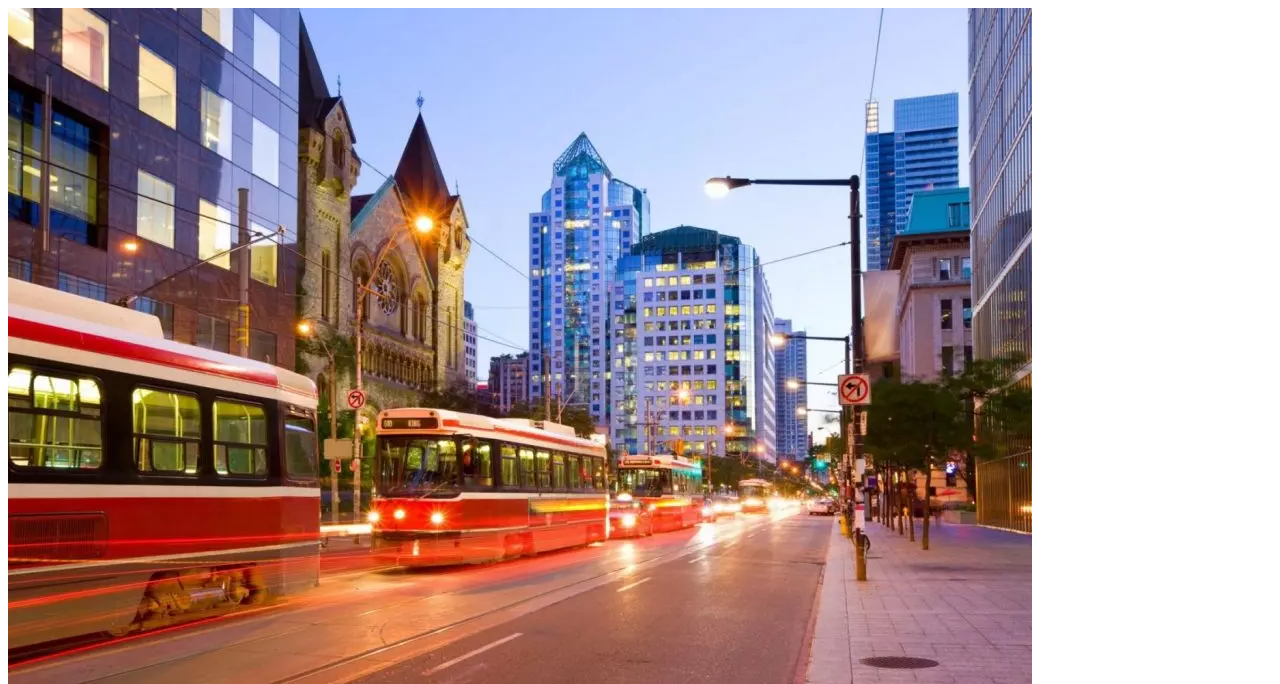
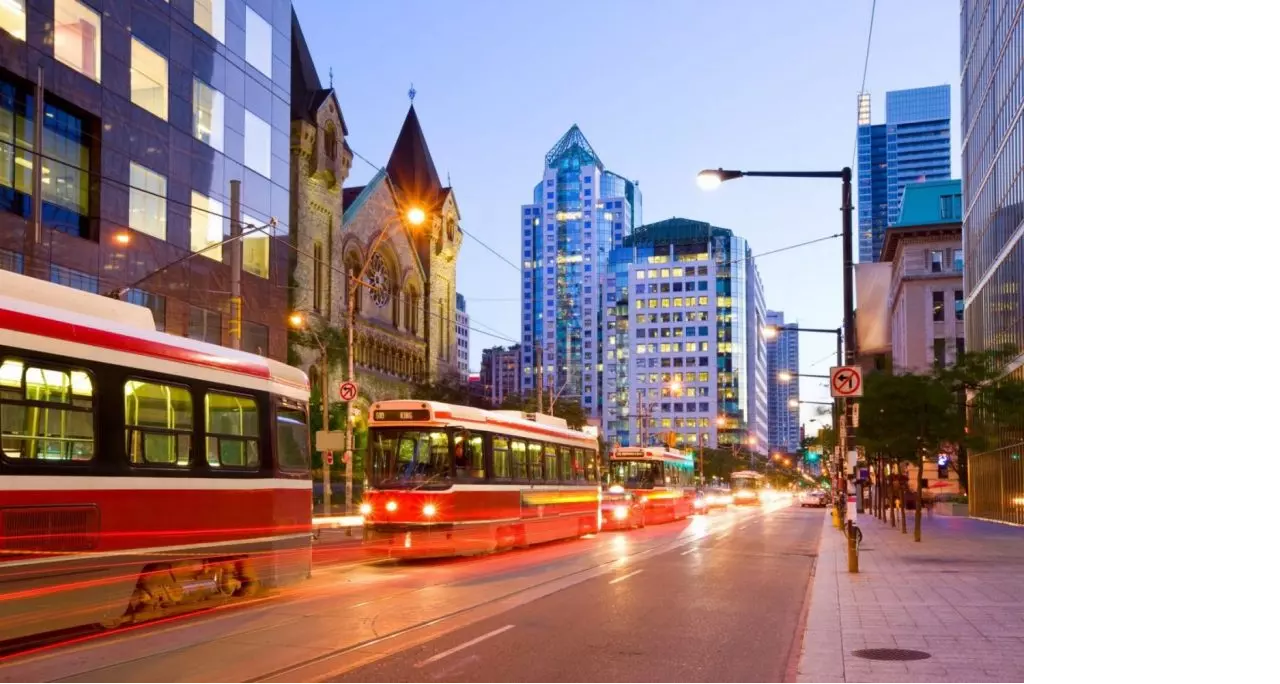
Before and after one commit to rohlacanna/25sites25days, a plain HTML site: page 90sites-challenge/03-carroseldeimagens/index.html in a window 1280 px wide. Shown: the top 684 px of the page. Drawn offline with Linux system fonts and the light colour scheme.

Commit message:
reset css

```diff
--- a/90sites-challenge/03-carroseldeimagens/index.html
+++ b/90sites-challenge/03-carroseldeimagens/index.html
@@ -4,6 +4,8 @@
     <meta charset="UTF-8" />
     <meta http-equiv="X-UA-Compatible" content="IE=edge" />
     <meta name="viewport" content="width=device-width, initial-scale=1.0" />
+    <link rel="stylesheet" href="style.css" />
+
     <title>Site #03 - Carrosel de Imagens | Rômulo Silva</title>
   </head>
   <body>
--- /dev/null
+++ b/90sites-challenge/03-carroseldeimagens/style.css
@@ -0,0 +1,5 @@
+* {
+  margin: 0;
+  padding: 0;
+  box-sizing: border-box;
+}
```
